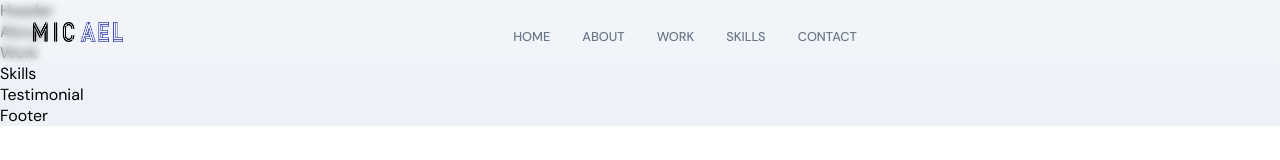
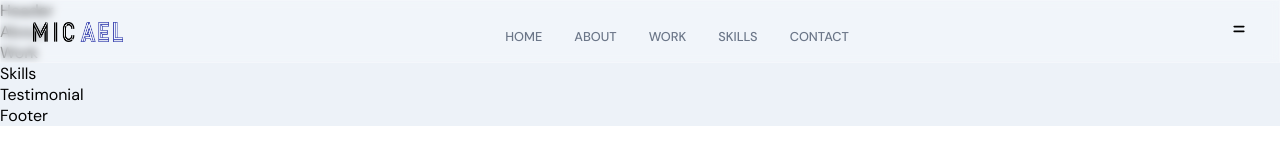
Before and after one commit to kevinleekwlee/kevin-lee-portfolio, a React (Create React App) app in the folder frontend_react/: page / in a window 1280 px wide. Shown: the top 160 px of the page. Built offline with nearby package versions, Linux system fonts and the light colour scheme; the HTML template or start-up script is replaced by a standard one.

Commit message:
Building modile friendly navbar

```diff
--- a/frontend_react/src/components/Navbar/Navbar.jsx
+++ b/frontend_react/src/components/Navbar/Navbar.jsx
@@ -1,22 +1,46 @@
-import React from 'react'
+import React, { useState } from 'react'
+import { HiMenuAlt4, HiX } from 'react-icons/hi';
+import { motion } from 'framer-motion';
 
 import { images } from '../../constants'
 import './Navbar.scss';
 
 const Navbar = () => {
+  const [toggle, setToggle] = useState(false);
+
   return (
     <nav className="app__navbar">
       <div className="app__navbar-logo">
-        <img src={images.logo} alt="logo"/>
+        <img src={images.logo} alt="logo" />
       </div>
       <ul className="app__navbar-links">
-        {['home','about','work','skills','contact'].map((item) => (
+        {['home', 'about', 'work', 'skills', 'contact'].map((item) => (
           <li className="app__flex p-text" key={`link-${item}`}>
-            <div/>
+            <div />
             <a href={`#${item}`}>{item}</a>
           </li>
         ))}
       </ul>
+
+      <div className="app__navbar-menu">
+        <HiMenuAlt4 onClick={() => setToggle(true)} />
+
+        {toggle && (
+          <motion.div
+            whileInView={{ x: [300, 0] }}
+            transition={{ duration: 0.85, ease: 'easeOut' }}
+          >
+
+            <HiX onClick={() => setToggle(false)} />
+            {['home', 'about', 'work', 'skills', 'contact'].map((item) => (
+              <li key={item}>
+                <a href={`#${item}`} onClick={() => setToggle(false)}>{item}</a>
+              </li>
+            ))}
+          </motion.div>
+        )}
+      </div>
+
     </nav>
   )
 }
```
